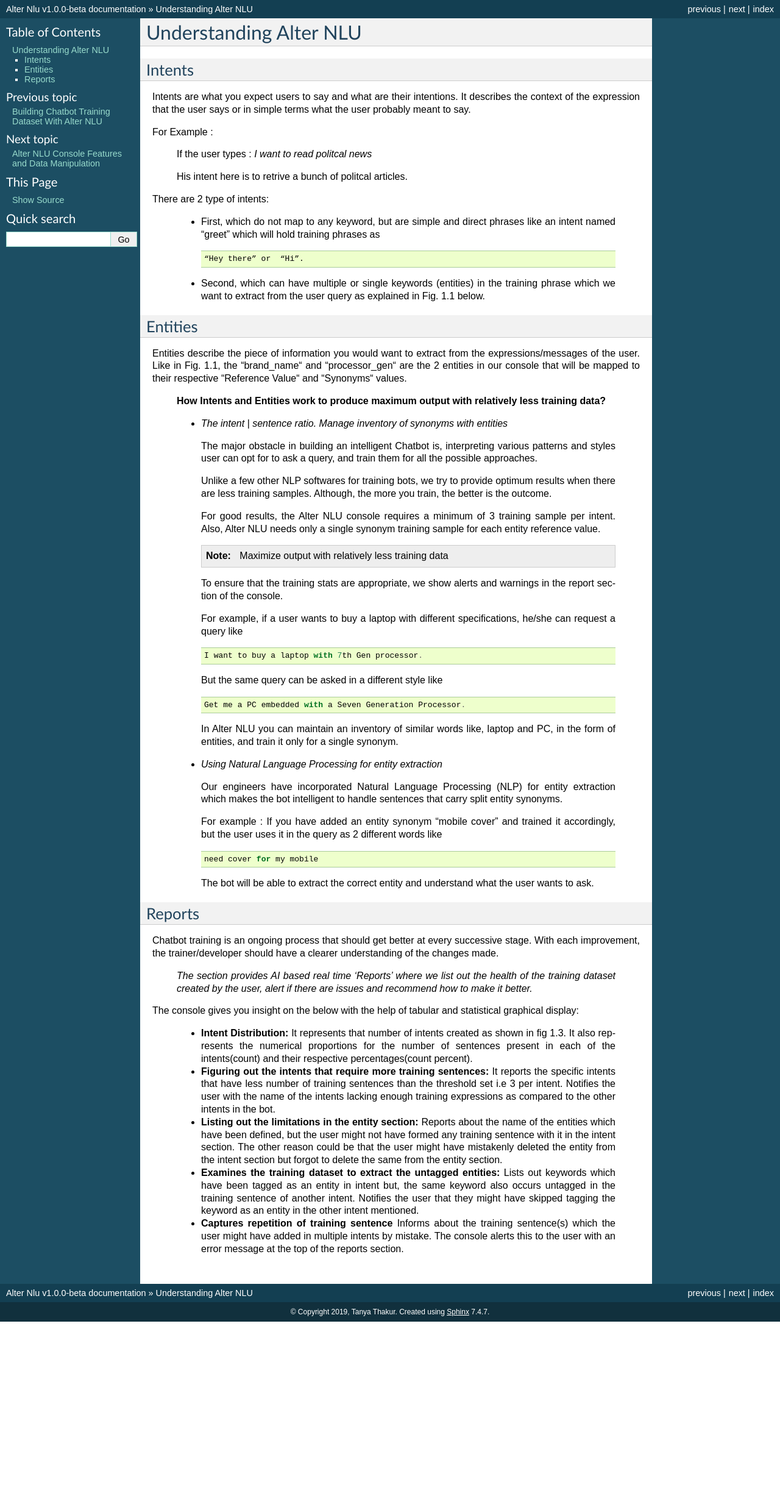
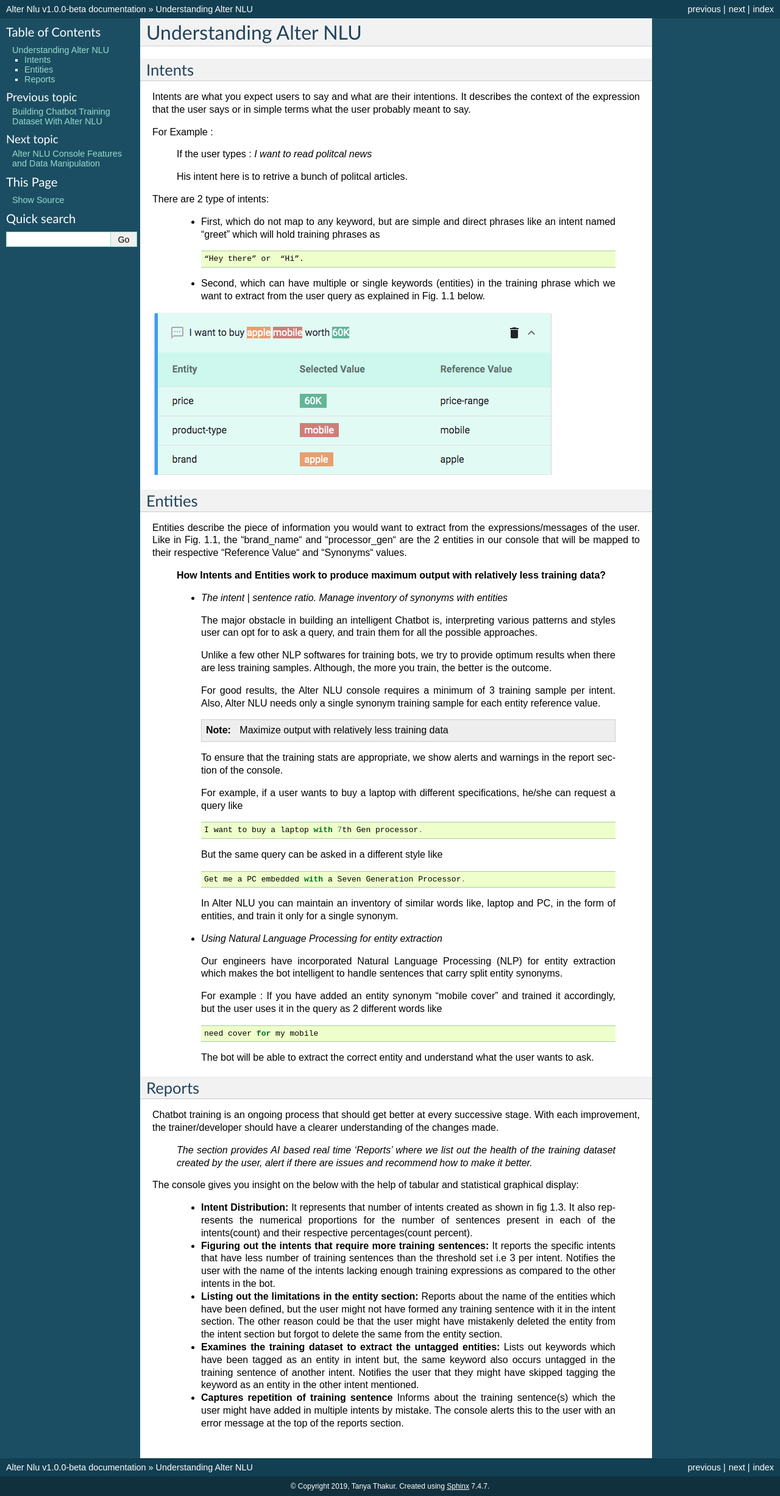
Before and after one commit to thakurtanya/kontikilabsDevelopers, a Sphinx documentation site: the page built from doc/source/Understanding-AlterNlu.rst, in a window 1280 px wide. Shown: the whole page at 61% size. Built offline with Sphinx 7.4.7, drawn with Linux system fonts in a browser that asks for light colours; before the commit the page ends 2168 px from its top, so only the background shows below that.

Commit message:
content additions

```diff
--- a/doc/source/Understanding-AlterNlu.rst
+++ b/doc/source/Understanding-AlterNlu.rst
@@ -22,6 +22,8 @@
 			“Hey there” or  “Hi”.
 
 	-	Second, which can have multiple or single keywords (entities) in the training phrase which we want to extract from the user query as explained in Fig. 1.1 below.
+
+.. image:: https://raw.githubusercontent.com/thakurtanya/kontikilabsDevelopers/master/images/intent-mapping.png
 
 ========
 Entities
```
